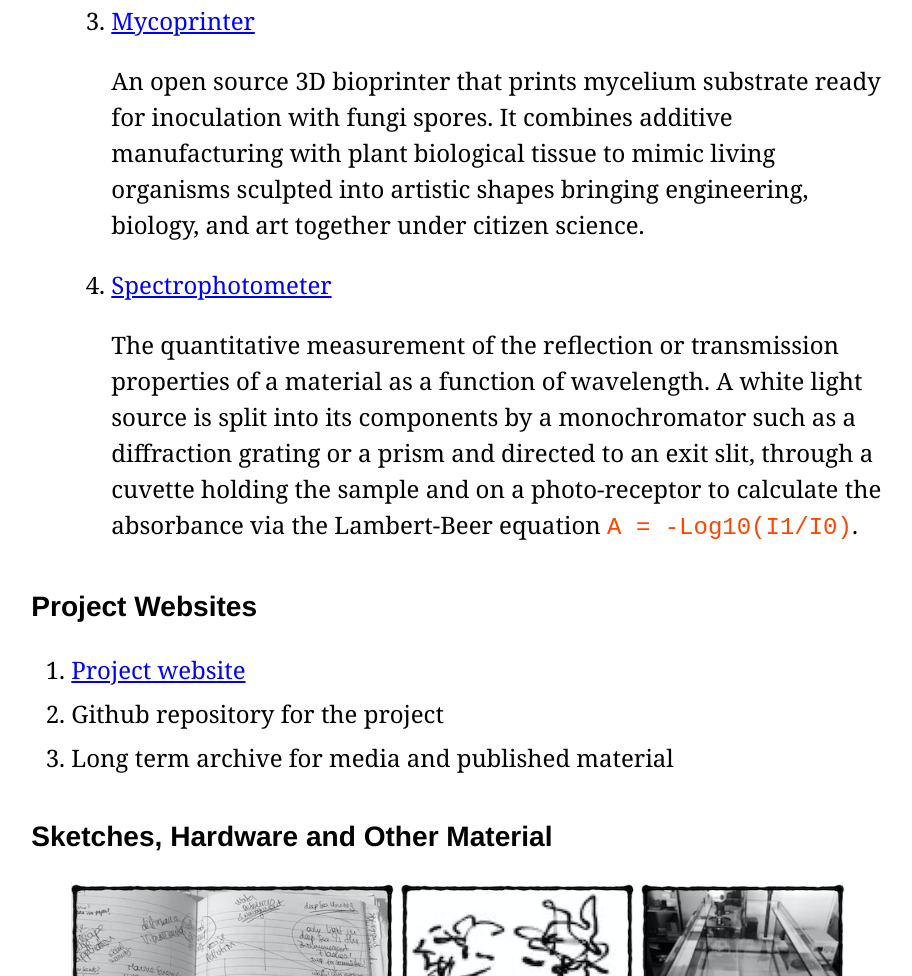
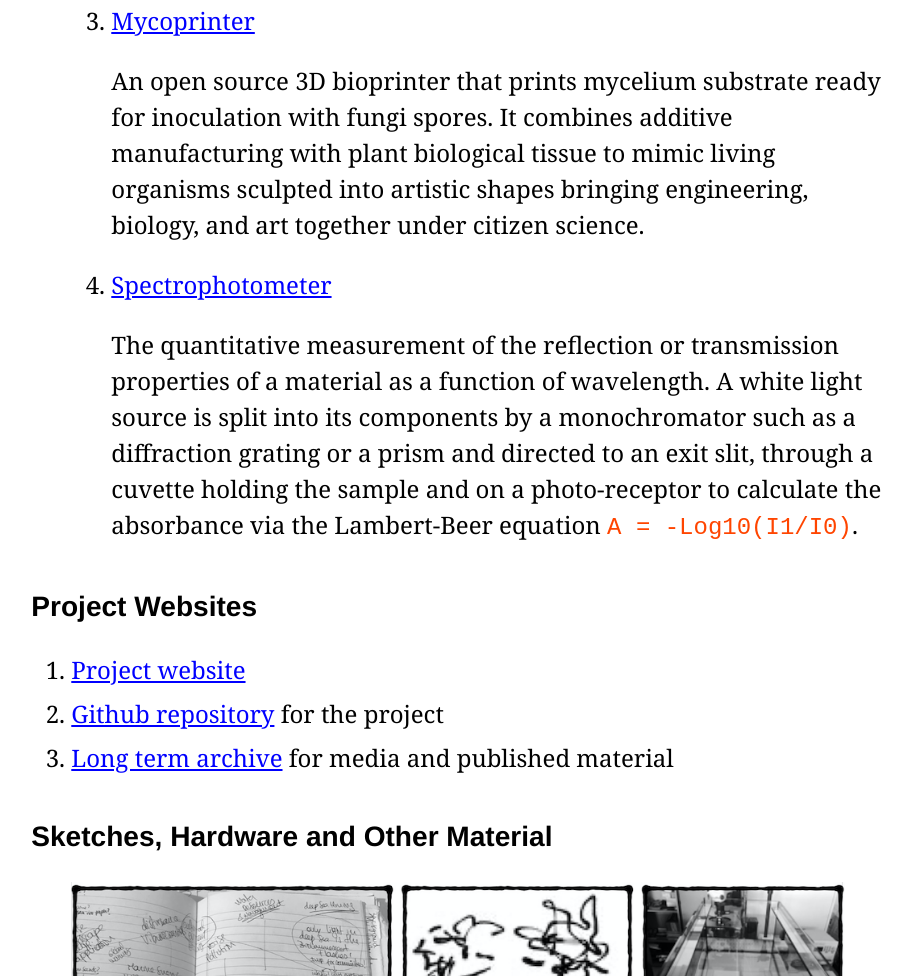
Before and after one commit to punkish/kons, a plain HTML site: page index.html in a window 1280 px wide. Shown: the part 5348-6324 px from the top of the page, without its empty margins (182-1094 px from the left). Drawn offline with Linux system fonts and the light colour scheme.

Commit message:
cleaned up the urls

```diff
--- a/index.html
+++ b/index.html
@@ -89,7 +89,7 @@ footer { font-size: small; font-family: sans-serif; border-top: 1px solid grey;
             </ol>
         </li>
 
-        <li><a href="https://punkish.org/cv" target="_blank"></a>Puneet Kishor CV
+        <li><a href="https://punkish.org/cv" target="_blank">Puneet Kishor CV
             <ol>
                 <li><a href="https://punkish.org/Hong-Kong-Bay-Water-Quality-Data" target="_blank">Hong Kong Bay Water Quality</a>
                 <p>A data monitoring display developed for the gravitational currents and the life magic exhibition at
@@ -115,8 +115,8 @@ footer { font-size: small; font-family: sans-serif; border-top: 1px solid grey;
 
     <ol>
         <li><a href="https://kons.punkish.org" target="_blank">Project website</a></li>
-        <li><a href="https://github.com/punkish/kons" target="_blank"></a>Github repository</a> for the project</li>
-        <li><a href="https://zenodo.org" target="_blank"></a>Long term archive</a> for media and published material</li>
+        <li><a href="https://github.com/punkish/kons" target="_blank">Github repository</a> for the project</li>
+        <li><a href="https://zenodo.org" target="_blank">Long term archive</a> for media and published material</li>
     </ol>
 
     <h3>Sketches, Hardware and Other Material</h3>
```
